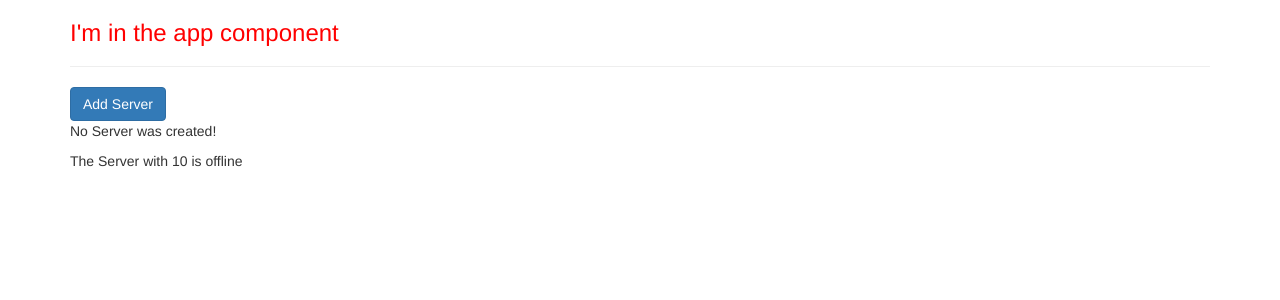
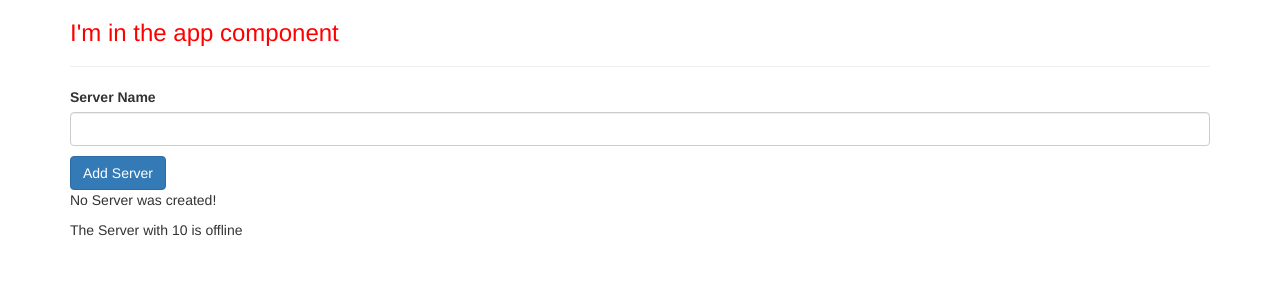
Before and after one commit to Decoder-Paul/Angular-Recipe-App, an Angular app: page / in a window 1280 px wide. Shown: the top 300 px of the page. Built offline with nearby package versions, Linux system fonts and the light colour scheme.

Commit message:
Till Lecture 30

```diff
--- a/src/app/servers/servers.component.html
+++ b/src/app/servers/servers.component.html
@@ -1,4 +1,8 @@
-<button class="btn btn-primary"
+<label for="">Server Name</label>
+<input type="text" class="form-control"
+ (input)="onUpdateServerName($event)">
+<p>{{ serverName }}</p>
+ <button class="btn btn-primary"
 [disabled]="!allowNewServer"
 (click)="onCreateServer()">Add Server</button>
 <!-- <div [innerText]="allowNewServer"></div> -->
--- a/src/app/servers/servers.component.ts
+++ b/src/app/servers/servers.component.ts
@@ -12,12 +12,16 @@ import { Component, OnInit } from '@angular/core';
 export class ServersComponent implements OnInit {
   allowNewServer = false;
   serverCreationStatus = 'No Server was created!';
+  serverName = '';
   constructor() {
     setTimeout(() => { this.allowNewServer = true; }, 2000);
   }
   ngOnInit() {
   }
-  onCreateServer(){
+  onCreateServer() {
     this.serverCreationStatus = 'Server is created';
   }
+  onUpdateServerName(event: Event) {
+    this.serverName = (event.target as HTMLInputElement).value;
+  }
 }
```
